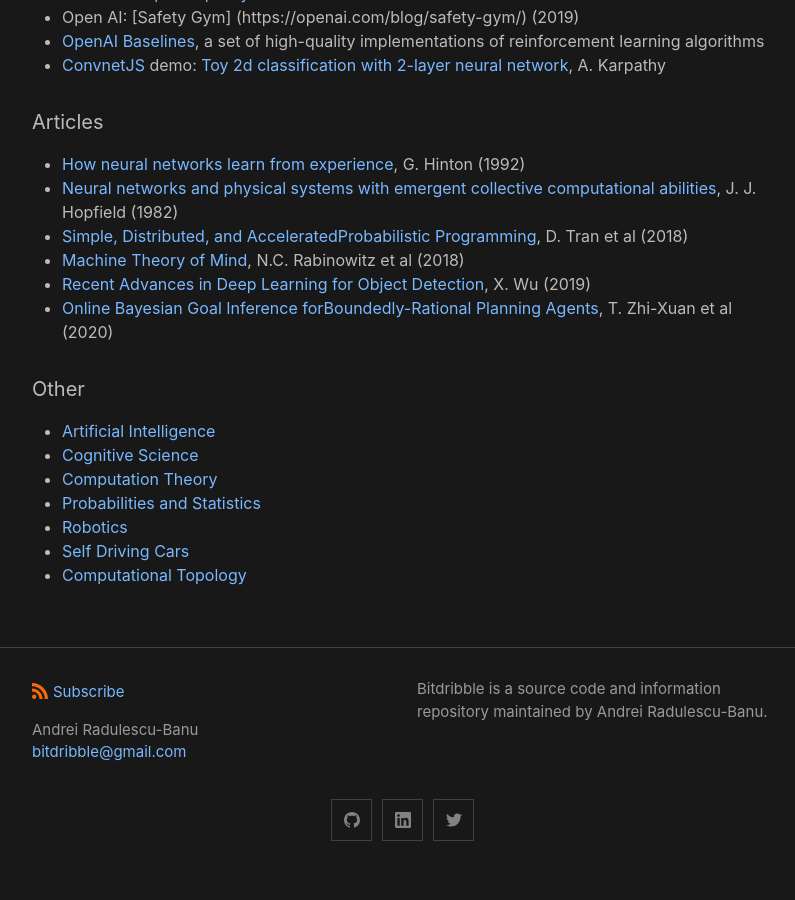
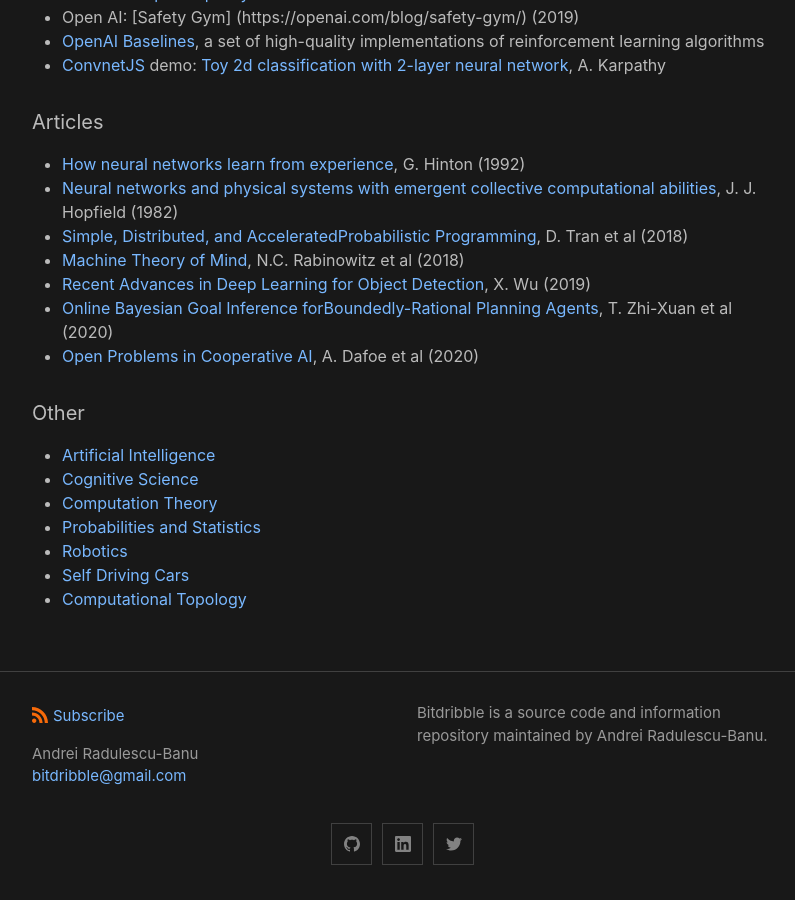
Before and after one commit to analytiq-hub/sigagent.github.io, a Jekyll site: the page built from machine_learning.md, in a window 1280 px wide and 900 px high, scrolled down 1368 px. Shown: the whole window, without its empty margins (238-1033 px from the left). Built offline with Jekyll 4.4.1, drawn with Linux system fonts in a browser that asks for light colours; a script that is not in the unit is left out; before the commit the page ends 2244 px from its top, so only the background shows below that.

Commit message:
*** empty log message ***

```diff
--- a/machine_learning.md
+++ b/machine_learning.md
@@ -55,6 +55,7 @@ title: Machine Learning
 * [Machine Theory of Mind](https://arxiv.org/pdf/1802.07740.pdf), N.C. Rabinowitz et al (2018)
 * [Recent Advances in Deep Learning for Object Detection](https://arxiv.org/pdf/1908.03673.pdf), X. Wu (2019)
 * [Online Bayesian Goal Inference forBoundedly-Rational Planning Agents](https://arxiv.org/pdf/2006.07532.pdf), T. Zhi-Xuan et al (2020)
+* [Open Problems in Cooperative AI](https://arxiv.org/pdf/2012.08630.pdf), A. Dafoe et al (2020)
 
 #### Other
 * [Artificial Intelligence](artificial_intelligence.md)
```
